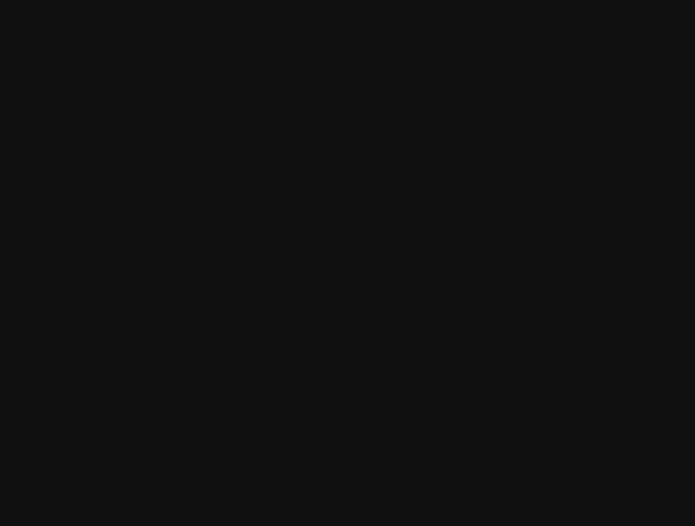
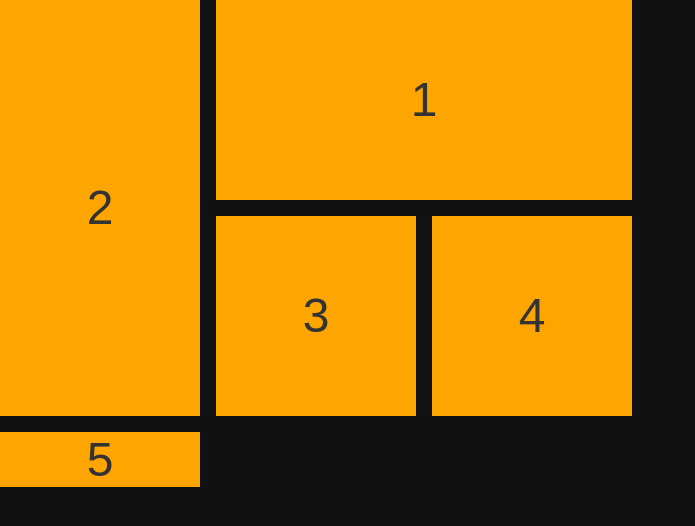
Before and after one commit to julia-retuerta/24-06-18-teoria-mixins-sass, a website built with Vite: page src/index.html in a window 1280 px wide. Shown: the whole page, without its empty margins (0-695 px from the left). Built offline with nearby package versions, Linux system fonts and the light colour scheme; some packages are replaced by stand-ins of ours.

Commit message:
clase-18-junio

```diff
--- a/src/index.html
+++ b/src/index.html
@@ -9,6 +9,17 @@
     <title>Vite Template</title>
   </head>
   <body>
+    <!--  <div class="box-container">
+      <div class="box"></div>
+    </div> -->
+
+    <div class="container">
+      <div class="box box-1">1</div>
+      <div class="box box-2">2</div>
+      <div class="box box-3">3</div>
+      <div class="box box-4">4</div>
+      <div class="box box-5">5</div>
+    </div>
     <script type="module" src="./js/index.js"></script>
   </body>
 </html>
--- /dev/null
+++ b/src/scss/blocks/box.scss
@@ -0,0 +1,129 @@
+/* .box{
+    width: 200px;
+    height: 200px;
+    background-color: orange;
+
+    @media (hover: hover) {
+        &:hover {
+             background-color: aqua;
+            }
+          }
+} */
+
+/* Sin mixins */
+
+/* @media (hover: hover) {
+.box:hover {
+     background-color: aqua;
+    }
+  } */
+
+@use '../mixins/hover.scss' as *;
+@use '../mixins/pseudo.scss' as *;
+@use '../mixins/responsive.scss' as *;
+
+/* Esto es para evitar el glitch de la animación: se crea un contenedor y se aplica el cambio a este contenedor para que siempre se está haciendo hover sobre él, no sobre el elemento que contiene */
+
+/* .box-container {
+  width: 200px;
+  height: 200px;
+  @include hover {
+    .box {
+      translate: -100px;
+    }
+  }
+}
+
+.box {
+  position: relative;
+  width: 200px;
+  height: 200px;
+  background-color: orange;
+  transition: translate 0.3s;
+
+  &::after {
+    @include pseudo(100px, 100px) {
+      top: 200px;
+      left: 200px;
+      background-color: red;
+    }
+  }
+
+  @include responsive(desktop) {
+    width: 500px;
+  }
+} */
+
+/*  @include hover {
+    background-color: aqua;
+    translate: 100px 100px;
+  } */
+
+/* si se borran los paréntesis con las medidas @include pseudo(100px, 100px), coge la posición de su padre */
+/* en responsive se puede poner una medida concreta en px en vez de poner desktop */
+
+/*
+    ORDEN DE PROPIEDADES EN CSS
+
+    position / top / left...
+    display
+    box-model / width / heigth / border / padding / margin
+    color
+    el resto
+
+*/
+
+/*
+
+    ANIMACIONES - TRANSITION
+
+    Fase layout
+    Fase de pintado
+    Fase de composite
+
+    Nunca hay que escribir transition: all porque consume muchos recursos. Hay que poner solo la propiedad que se va a animar.
+
+    Nunca se animan propiedades como top, left, bottom, rigth...
+
+    MOVIMIENTO Y ESCALAS se hace con TRANSLATE, ROTATE Y SCALE
+    MOSTRAR Y OCULTAR se hace con OPACITY
+
+    Las propiedades que se pueden animar son las que tienen valores numéricos, excepto z-index.
+
+    Translate solo se pone en la clase, no en el hover
+
+*/
+
+.container {
+  display: grid;
+  grid-template-columns: repeat(3, 200px);
+  grid-template-rows: repeat(2, 200px);
+  gap: 1rem;
+}
+
+.box {
+  display: flex;
+  align-items: center;
+  justify-content: center;
+  background-color: orange;
+  color: #333;
+  font-size: 3rem;
+}
+
+.box-1 {
+  grid-column: 2 / 4;
+}
+
+.box-2 {
+  grid-row: 1 / 3;
+}
+
+/*
+
+    GRID
+
+    Modelo de layout bidimensional. Se utiliza para estructuras grandes.
+    Flex, en cambio, es un modelo de layout unidimensional. Se utiliza para estructuras pequeñas.
+    grid-column solo funciona si el elemento no tiene width ni heigth.
+
+*/
--- a/src/scss/mixins/pseudo.scss
+++ b/src/scss/mixins/pseudo.scss
@@ -1,4 +1,4 @@
-@mixin pseudo($width, $height) {
+@mixin pseudo($width:100%, $height:100%) {
     content: '';
     position: absolute;
     width: $width;
--- a/src/scss/styles.scss
+++ b/src/scss/styles.scss
@@ -3,5 +3,6 @@
 @use 'config/variables.scss';
 @use 'blocks/body.scss';
 @use 'blocks/main.scss';
+@use 'blocks/box.scss';
 @use 'blocks/titles.scss';
 @use 'blocks/texts.scss';
```
